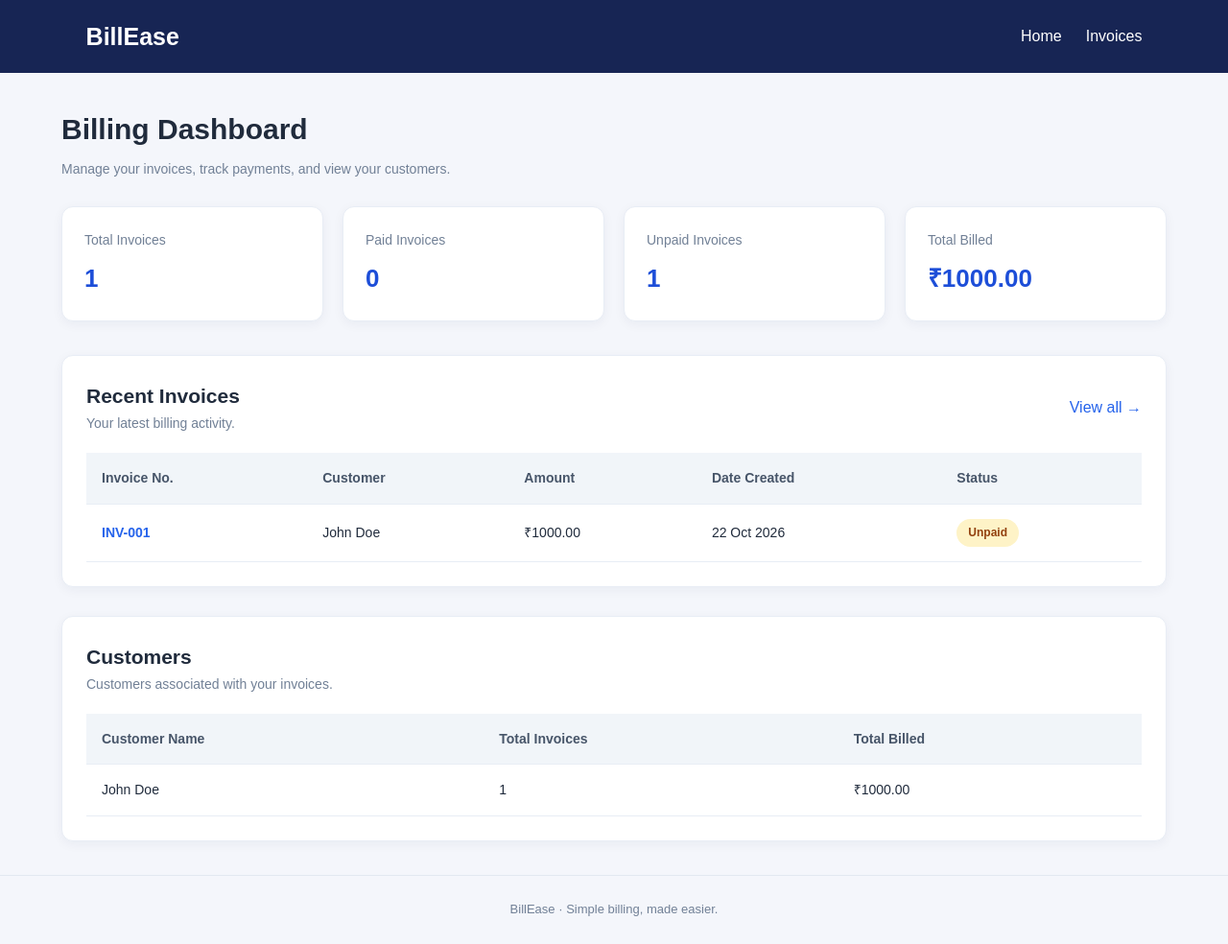
After one commit to pavitra-04/Django, a Django app: page / in a window 1280 px wide. The commit adds this page. Shown: the whole page at 96% size. Run offline with Django 5.2, Linux system fonts and the light colour scheme; data comes from the database, SQL or seed files in the repository; both versions use the stored data as it was after the commit.

Commit message:
added all the css and made webpages

```diff
--- a/invoices/static/style.css
+++ b/invoices/static/style.css
@@ -1,7 +1,216 @@
-body{
-    font-family: Bold, Helvetica, sans-serif;
-    background-color: red;
-    margin: 5px;
-    padding: 20px;
 
+* {
+    box-sizing: border-box;
+    margin: 0;
+    padding: 0;
 }
+
+body {
+    font-family: Arial, Helvetica, sans-serif;
+    background: #f4f6fb;
+    color: #202b3c;
+    line-height: 1.6;
+}
+
+.navbar {
+    background: #172554;
+    color: white;
+    padding: 18px 7%;
+    display: flex;
+    justify-content: space-between;
+    align-items: center;
+}
+
+.navbar h2 {
+    font-size: 25px;
+}
+
+.navbar nav {
+    display: flex;
+    gap: 25px;
+}
+
+.navbar a {
+    color: white;
+    text-decoration: none;
+}
+
+.navbar a:hover {
+    color: #93c5fd;
+}
+
+.container {
+    max-width: 1200px;
+    width: 90%;
+    margin: 35px auto;
+    min-height: 70vh;
+}
+
+.welcome {
+    margin-bottom: 28px;
+}
+
+.welcome h1 {
+    font-size: 30px;
+    margin-bottom: 6px;
+}
+
+.welcome p,
+.section-heading p {
+    color: #718096;
+    font-size: 14px;
+}
+
+.stats {
+    display: grid;
+    grid-template-columns: repeat(4, minmax(0, 1fr));
+    gap: 20px;
+    margin-bottom: 35px;
+}
+
+.stat-card,
+.table-section {
+    background: white;
+    border: 1px solid #e8edf5;
+    border-radius: 12px;
+    box-shadow: 0 3px 12px rgba(20, 40, 80, 0.05);
+}
+
+.stat-card {
+    padding: 23px;
+}
+
+.stat-card p {
+    color: #718096;
+    font-size: 14px;
+}
+
+.stat-card h2 {
+    color: #1d4ed8;
+    font-size: 26px;
+    margin-top: 8px;
+    overflow-wrap: anywhere;
+}
+
+.table-section {
+    padding: 25px;
+    margin-bottom: 30px;
+}
+
+.section-heading {
+    display: flex;
+    justify-content: space-between;
+    align-items: center;
+    gap: 15px;
+    margin-bottom: 20px;
+}
+
+.section-heading h2 {
+    font-size: 21px;
+}
+
+.view-link {
+    color: #2563eb;
+    text-decoration: none;
+    white-space: nowrap;
+}
+
+.table-wrapper {
+    width: 100%;
+    overflow-x: auto;
+}
+
+table {
+    width: 100%;
+    border-collapse: collapse;
+    text-align: left;
+    white-space: nowrap;
+}
+
+thead {
+    background: #f1f5f9;
+}
+
+th,
+td {
+    padding: 15px 16px;
+    border-bottom: 1px solid #e8edf5;
+    font-size: 14px;
+}
+
+th {
+    color: #475569;
+    font-weight: 600;
+}
+
+td a {
+    color: #2563eb;
+    text-decoration: none;
+    font-weight: 600;
+}
+
+tbody tr:hover {
+    background: #f8faff;
+}
+
+.badge {
+    display: inline-block;
+    padding: 5px 12px;
+    border-radius: 20px;
+    font-size: 12px;
+    font-weight: 600;
+}
+
+.paid {
+    background: #dcfce7;
+    color: #166534;
+}
+
+.unpaid {
+    background: #fef3c7;
+    color: #92400e;
+}
+
+.empty-row {
+    text-align: center;
+    color: #718096;
+    padding: 28px;
+}
+
+footer {
+    text-align: center;
+    color: #718096;
+    font-size: 13px;
+    padding: 25px;
+    border-top: 1px solid #e2e8f0;
+}
+
+@media (max-width: 850px) {
+    .stats {
+        grid-template-columns: repeat(2, minmax(0, 1fr));
+    }
+}
+
+@media (max-width: 500px) {
+    .navbar {
+        flex-direction: column;
+        align-items: flex-start;
+        gap: 12px;
+    }
+
+    .container {
+        width: 94%;
+    }
+
+    .table-section {
+        padding: 15px;
+    }
+
+    .stats {
+        gap: 12px;
+    }
+
+    .stat-card {
+        padding: 15px;
+    }
+}
--- a/invoices/templates/base.html
+++ b/invoices/templates/base.html
@@ -1,23 +1,30 @@
+
 {% load static %}
-
 <!DOCTYPE html>
 <html lang="en">
 <head>
     <meta charset="UTF-8">
     <meta name="viewport" content="width=device-width, initial-scale=1.0">
-    <title>Billing System</title>
+    <title>{% block title %}Billing System{% endblock %}</title>
     <link rel="stylesheet" href="{% static 'style.css' %}">
 </head>
 <body>
-    <nav>
-        <a href="/home/">Home</a>
-        <a href="/invoices/">Invoices</a>
-        <a href="/all_invoices/">Customers</a>
-    </nav>
-    {% block content %}
-    {% endblock %}
+
+    <header class="navbar">
+        <h2>BillEase</h2>
+        <nav>
+            <a href="{% url 'home' %}">Home</a>
+            <a href="{% url 'invoice_list' %}">Invoices</a>
+        </nav>
+    </header>
+
+    <main class="container">
+        {% block content %}
+        {% endblock %}
+    </main>
+
     <footer>
-        <p>Billing System. All rights reserved.</p>
+        <p>BillEase · Simple billing, made easier.</p>
     </footer>
 
 </body>
--- /dev/null
+++ b/invoices/templates/home.html
@@ -0,0 +1,118 @@
+
+{% extends 'base.html' %}
+
+{% block title %}Dashboard | BillEase{% endblock %}
+
+{% block content %}
+
+<section class="welcome">
+    <h1>Billing Dashboard</h1>
+    <p>Manage your invoices, track payments, and view your customers.</p>
+</section>
+
+<section class="stats">
+    <div class="stat-card">
+        <p>Total Invoices</p>
+        <h2>{{ total_invoices }}</h2>
+    </div>
+
+    <div class="stat-card">
+        <p>Paid Invoices</p>
+        <h2>{{ paid_invoices }}</h2>
+    </div>
+
+    <div class="stat-card">
+        <p>Unpaid Invoices</p>
+        <h2>{{ unpaid_invoices }}</h2>
+    </div>
+
+    <div class="stat-card">
+        <p>Total Billed</p>
+        <h2>₹{{ total_amount|default:0|floatformat:2 }}</h2>
+    </div>
+</section>
+
+<section class="table-section">
+    <div class="section-heading">
+        <div>
+            <h2>Recent Invoices</h2>
+            <p>Your latest billing activity.</p>
+        </div>
+        <a class="view-link" href="{% url 'invoice_list' %}">View all →</a>
+    </div>
+
+    <div class="table-wrapper">
+        <table>
+            <thead>
+                <tr>
+                    <th>Invoice No.</th>
+                    <th>Customer</th>
+                    <th>Amount</th>
+                    <th>Date Created</th>
+                    <th>Status</th>
+                </tr>
+            </thead>
+            <tbody>
+                {% for invoice in recent_invoices %}
+                <tr>
+                    <td>
+                        <a href="{% url 'invoice_detail' invoice.pk %}">
+                            {{ invoice.invoice_number }}
+                        </a>
+                    </td>
+                    <td>{{ invoice.customer_name }}</td>
+                    <td>₹{{ invoice.amount|floatformat:2 }}</td>
+                    <td>{{ invoice.date_created|date:"d M Y" }}</td>
+                    <td>
+                        {% if invoice.is_paid %}
+                            <span class="badge paid">Paid</span>
+                        {% else %}
+                            <span class="badge unpaid">Unpaid</span>
+                        {% endif %}
+                    </td>
+                </tr>
+                {% empty %}
+                <tr>
+                    <td colspan="5" class="empty-row">No invoices found.</td>
+                </tr>
+                {% endfor %}
+            </tbody>
+        </table>
+    </div>
+</section>
+
+<section class="table-section">
+    <div class="section-heading">
+        <div>
+            <h2>Customers</h2>
+            <p>Customers associated with your invoices.</p>
+        </div>
+    </div>
+
+    <div class="table-wrapper">
+        <table>
+            <thead>
+                <tr>
+                    <th>Customer Name</th>
+                    <th>Total Invoices</th>
+                    <th>Total Billed</th>
+                </tr>
+            </thead>
+            <tbody>
+                {% for customer in customers %}
+                <tr>
+                    <td>{{ customer.customer_name }}</td>
+                    <td>{{ customer.invoice_count }}</td>
+                    <td>₹{{ customer.total_billed|default:0|floatformat:2 }}</td>
+                </tr>
+                {% empty %}
+                <tr>
+                    <td colspan="3" class="empty-row">No customers found.</td>
+                </tr>
+                {% endfor %}
+            </tbody>
+        </table>
+    </div>
+</section>
+
+{% endblock %}
--- /dev/null
+++ b/invoices/urls.py
@@ -0,0 +1,9 @@
+from django.urls import path
+from . import views
+
+urlpatterns = [
+    path('', views.home, name='home'),
+    path('invoices/', views.invoice_list, name='invoice_list'),
+    path('invoices/<int:pk>/', views.show_one_invoice, name='invoice_detail'),
+    path('create-invoice/', views.create_invoice, name='create_invoice'),
+]
--- a/invoices/views.py
+++ b/invoices/views.py
@@ -1,9 +1,48 @@
 from django.shortcuts import render
 from django.http import HttpResponse
+from .models import Invoice
 from django.views.generic import ListView, DetailView,TemplateView
 from django.shortcuts import render
+from django.db.models import Count, Sum
+
+#create a new record
+from django.shortcuts import redirect
+
+def create_invoice(request):
+    Invoice.objects.create(
+        customer_name='John Doe',
+        invoice_number='INV-001',
+        amount=1000.00,
+        date_created='2026-10-20 10:00:00',
+        is_paid=False,
+        notes='Sample invoice'
+    )
+
+    return redirect('invoice_list')
 
 
+#fetch
+def show_one_invoice(request):
+    invoice = Invoice.objects.get(id=5)
+    data = {
+        'invoice': invoice
+    }
+    return render(request, 'invoice_detail.html', {})
+
+#filter
+def show_unpaid_invoices(request):
+    unpaid_invoices = Invoice.objects.filter(is_paid=False)
+    return render(request, 'invoice_list.html', {
+        'unpaid_invoices': unpaid_invoices
+    })
+
+#update
+def mark_as_paid(request):
+    Invoice.objects.filter(invoice_number='INV-001').update(is_paid=True)
+    all_invoices = Invoice.objects.filter(is_paid=False)
+    return render(request, 'invoice_list.html', {
+        'all_invoices': all_invoices
+    })
 def show_invoice(request):
     data= {
     'all_invoices': [
@@ -16,3 +55,39 @@ def show_invoice(request):
 
 
 # Create your views here.
+def home(request):
+    invoices = Invoice.objects.all()
+
+    customers = (
+        Invoice.objects
+        .values('customer_name')
+        .annotate(
+            invoice_count=Count('id'),
+            total_billed=Sum('amount')
+        )
+        .order_by('customer_name')
+    )
+
+    context = {
+        'total_invoices': invoices.count(),
+        'paid_invoices': invoices.filter(is_paid=True).count(),
+        'unpaid_invoices': invoices.filter(is_paid=False).count(),
+        'total_amount': invoices.aggregate(
+            total=Sum('amount')
+        )['total'],
+        'recent_invoices': invoices.order_by('-date_created')[:5],
+        'customers': customers,
+    }
+
+    return render(request, 'home.html', context)
+
+def invoice_list(request):
+    all_invoices = Invoice.objects.all()
+    unpaid_invoices = Invoice.objects.filter(is_paid=False)
+
+    data = {
+        'all_invoices': all_invoices,
+        'unpaid_invoices': unpaid_invoices,
+    }
+
+    return render(request, 'invoice_list.html', data)
--- a/mysite/urls.py
+++ b/mysite/urls.py
@@ -14,10 +14,10 @@ Including another URLconf
     1. Import the include() function: from django.urls import include, path
     2. Add a URL to urlpatterns:  path('blog/', include('blog.urls'))
 """
-from invoices import views
 from django.contrib import admin
-from django.urls import path
+from django.urls import path, include
 
 urlpatterns = [
-    path('cust_name/', views.show_invoice, name='customer-name'),
+    path('admin/', admin.site.urls),
+    path('', include('invoices.urls')),
 ]
```
Also changed, not shown: invoices/templates/invoice_detail.html (added, +29 -0 lines), invoices/templates/invoice_list.html (added, +64 -0 lines), db.sqlite3.
